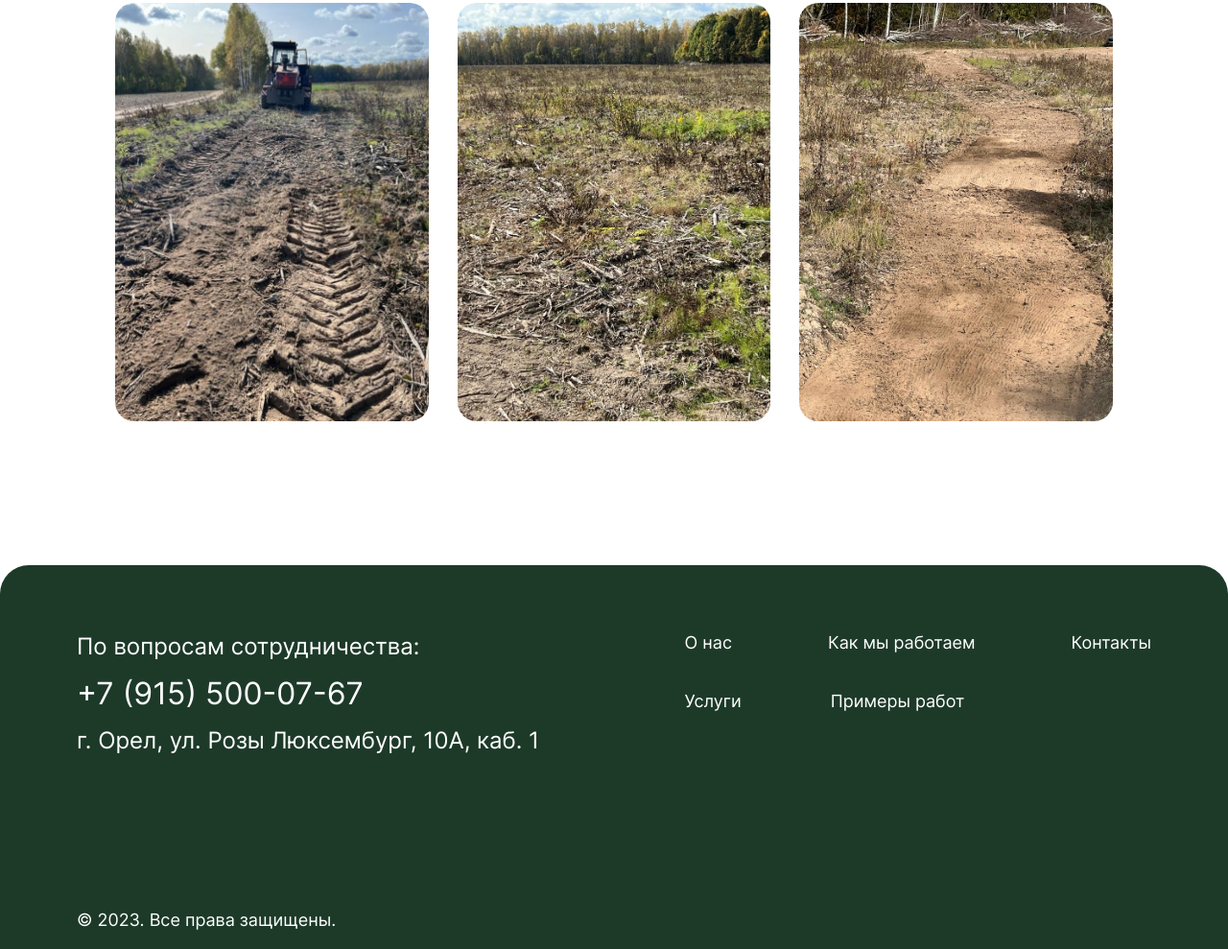
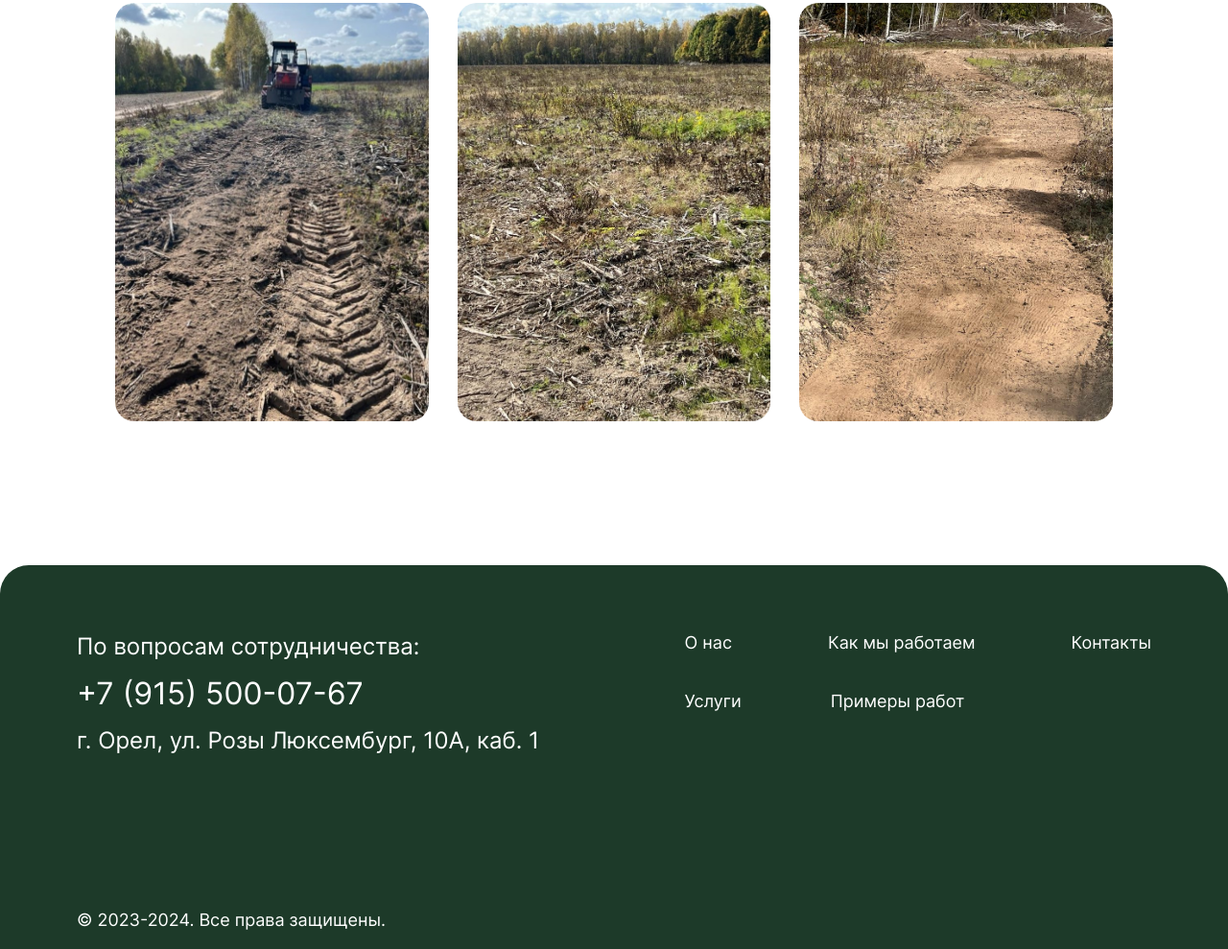
Before and after one commit to SerzhDares/aktoros, a plain HTML site: page index.html in a window 1280 px wide. Shown: the part 2282-3271 px from the top of the page at 96% size. Drawn offline with Linux system fonts and the light colour scheme.

Commit message:
add 2024

```diff
--- a/index.html
+++ b/index.html
@@ -100,7 +100,7 @@
                     <span class="connection">По вопросам сотрудничества:</span>
                     <div class="phone footer_phone"><a class="link_style" href="tel:+79155000767">+7 (915) 500-07-67</a></div>
                     <address class="address footer_address">г. Орел, ул. Розы Люксембург, 10А, каб.&nbsp;1</address>
-                    <span class="copyright">© 2023. Все права защищены.</span>
+                    <span class="copyright">© 2023-2024. Все права защищены.</span>
                 </div>
                 <nav class="menu footer_menu">
                     <ul class="menu_list footer_menu_list">
```
